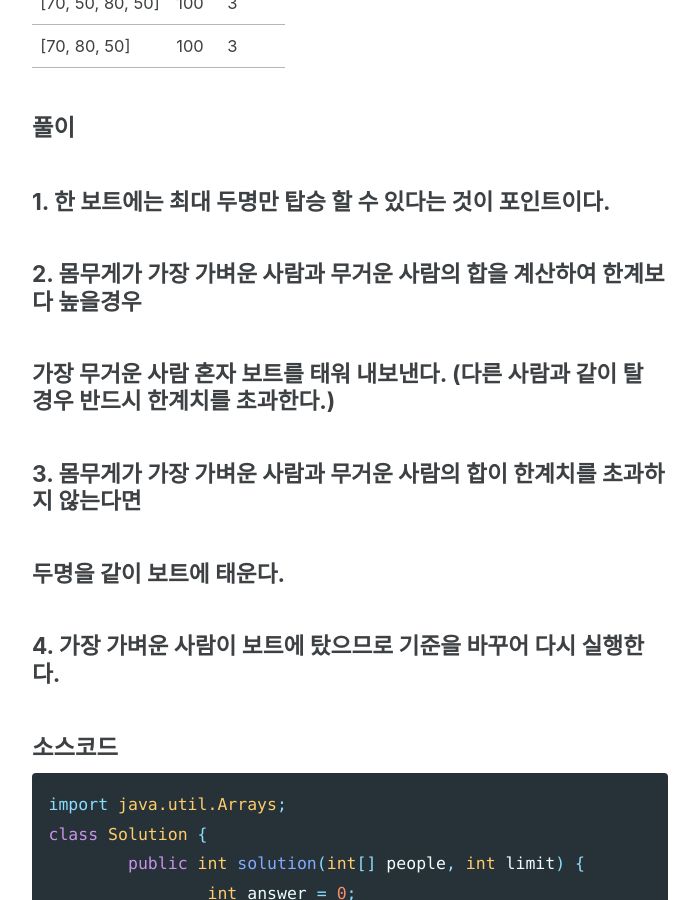
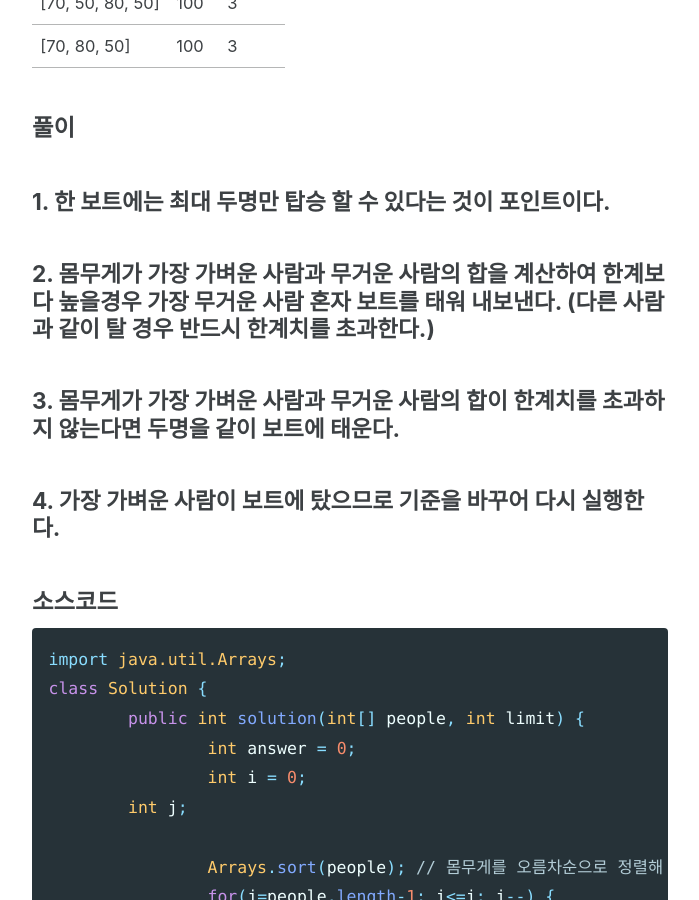
Before and after one commit to silkair/silkair.github.io, a Jekyll site: the page built from _posts/2020-04-25-[5주차 과제]Greedy Algorithm.markdown, in a window 1280 px wide and 900 px high, scrolled down 1393 px. Shown: the whole window, without its empty margins (290-989 px from the left). Built offline with Jekyll 4.4.1, drawn with Linux system fonts in a browser that asks for light colours; cached includes are drawn as plain includes; nearby versions of some CDN libraries; comment, search, counter and statistics services are not loaded.

```diff
--- a/_posts/2020-04-25-[5주차 과제]Greedy Algorithm.markdown
+++ b/_posts/2020-04-25-[5주차 과제]Greedy Algorithm.markdown
@@ -42,13 +42,9 @@ author : Sang Jin
 
 ##### 1. 한 보트에는 최대 두명만 탑승 할 수 있다는 것이 포인트이다.
 
-##### 2. 몸무게가 가장 가벼운 사람과 무거운 사람의 합을 계산하여 한계보다 높을경우
+##### 2. 몸무게가 가장 가벼운 사람과 무거운 사람의 합을 계산하여 한계보다 높을경우 가장 무거운 사람 혼자 보트를 태워 내보낸다. (다른 사람과 같이 탈 경우 반드시 한계치를 초과한다.)
 
-#####     가장 무거운 사람 혼자 보트를 태워 내보낸다. (다른 사람과 같이 탈 경우 반드시 한계치를 초과한다.)
-
-##### 3.  몸무게가 가장 가벼운 사람과 무거운 사람의 합이 한계치를 초과하지 않는다면
-
-#####      두명을 같이 보트에 태운다.
+##### 3.  몸무게가 가장 가벼운 사람과 무거운 사람의 합이 한계치를 초과하지 않는다면 두명을 같이 보트에 태운다.
 
 ##### 4. 가장 가벼운 사람이 보트에 탔으므로 기준을 바꾸어 다시 실행한다.
 
```
